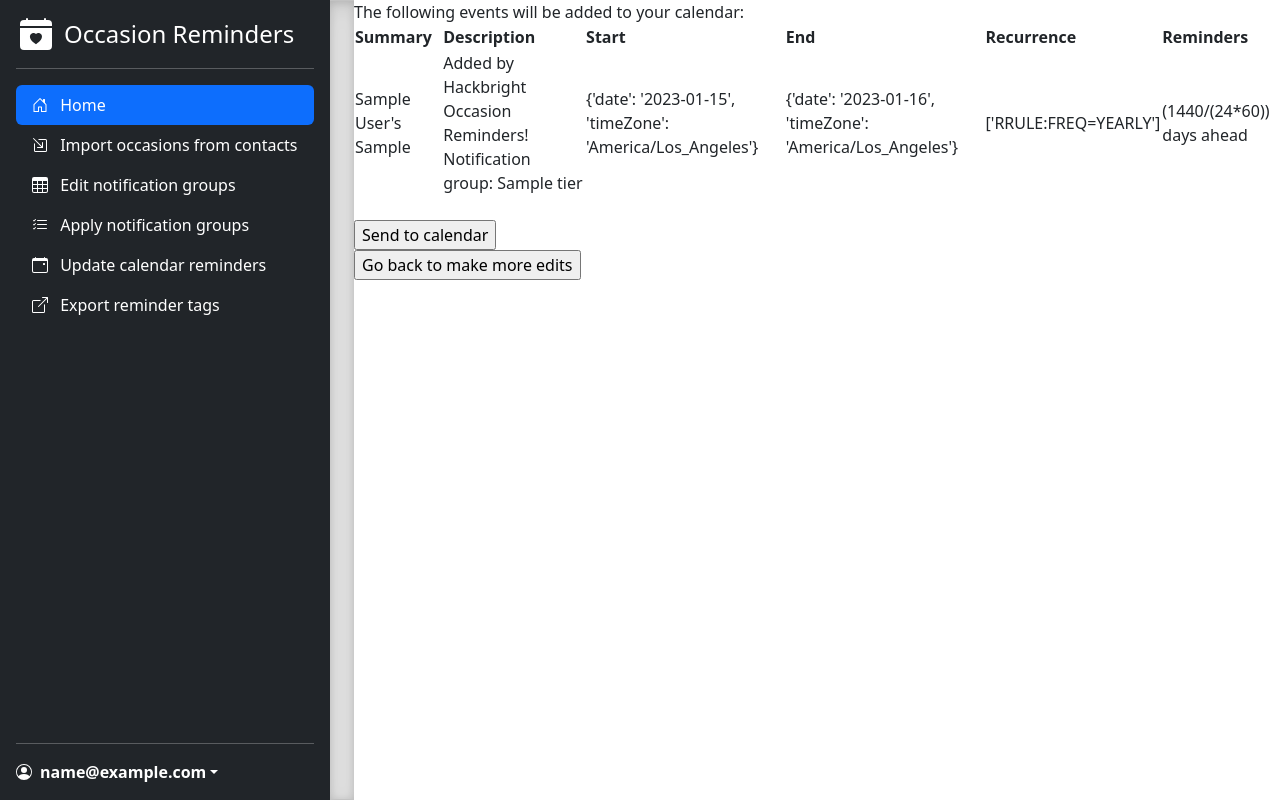
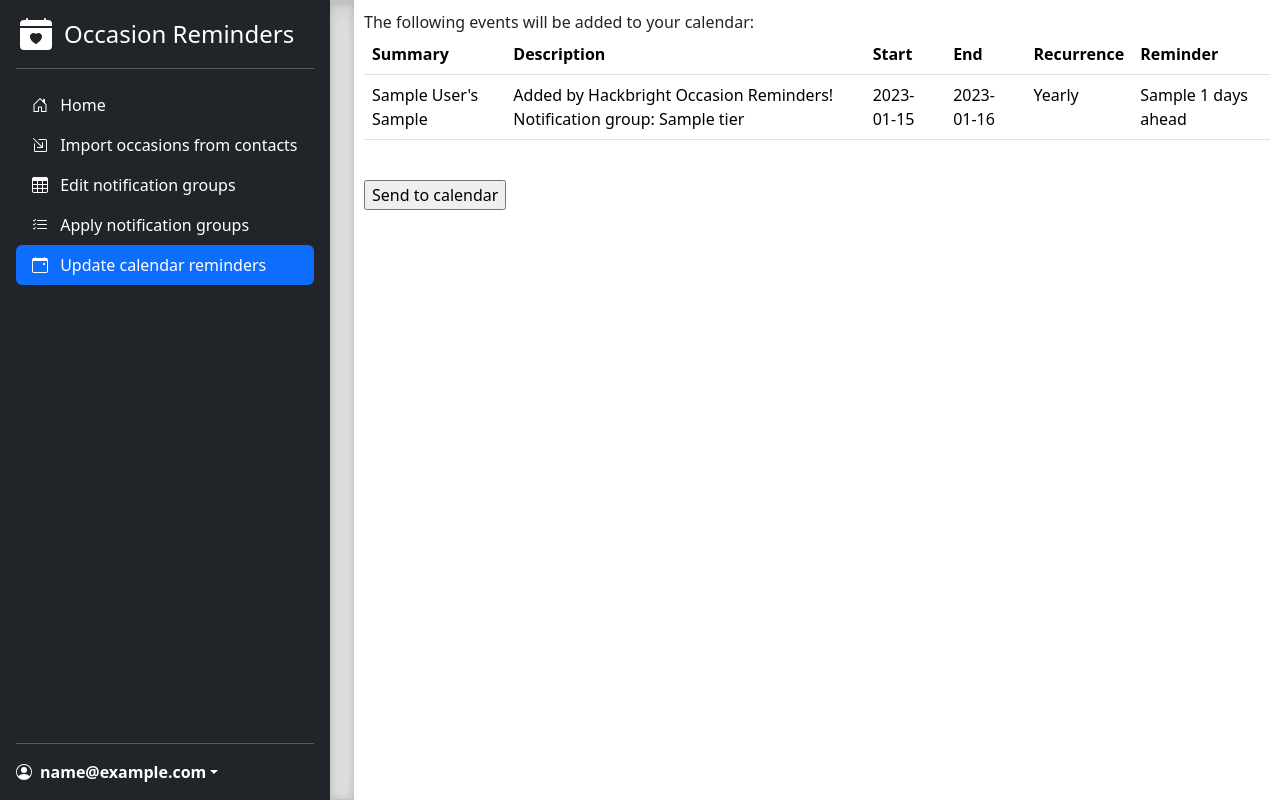
Before and after one commit to charlotte-bourg/occasion-reminders, a Flask app: page /add-preview in a window 1280 px wide. Run offline with Flask 3, Linux system fonts and the light colour scheme; the visitor is signed in with stand-in values (Sample User, id 1); tables that the repository leaves empty hold one stand-in row (values such as "Sample post"); some libraries are stand-ins or nearby versions.

Commit message:
active tab highlighting

```diff
--- a/server.py
+++ b/server.py
@@ -304,7 +304,7 @@ def add_events():
         print(event)
         added_events.append({'summary':event['summary'], 'link': event['htmlLink']})
     calendar_service.close()
-    return flask.render_template('events.html', added_events=added_events)
+    return flask.render_template('events.html', user=user, added_events=added_events)
 
 @app.route('/export-contacts')
 def export_preview():
--- /dev/null
+++ b/static/sidebars_local.css
@@ -0,0 +1,3 @@
+.left-pad{
+    padding: 10px
+}
--- a/templates/events.html
+++ b/templates/events.html
@@ -1,7 +1,6 @@
-{% extends 'base.html' %}
-{% block title %}Occasion Reminders{% endblock %}
+{% extends 'sidebar-homepage.html' %}
 
-{% block body %}
+{% block maincontent %}
 Success! Added the following events to your calendar:
 {% for event in added_events %}
 <ul>
--- a/templates/sidebar-homepage.html
+++ b/templates/sidebar-homepage.html
@@ -90,6 +90,7 @@
 
     <!-- Custom styles for this template -->
     <link href="/static/sidebars.css" rel="stylesheet">
+    <link href="/static/sidebars_local.css" rel="stylesheet">
 {% endblock %}
 {% block flaskblock %}
 {% endblock %}
@@ -190,42 +191,42 @@
     <hr>
     <ul class="nav nav-pills flex-column mb-auto">
       <li class="nav-item">
-        <a href="/home" class="nav-link active" aria-current="page">
+        <a href="/home" class="nav-link text-white" id="home">
           <svg class="bi pe-none me-2" width="16" height="16"><use xlink:href="#home"/></svg>
           Home
         </a>
       </li>
       <li>
-        <a href="/import-occasions-from-contacts" class="nav-link text-white">
+        <a href="/import-occasions-from-contacts" class="nav-link text-white" id="import">
             <svg class="bi pe-none me-2" width="16" height="16"><use xlink:href="#import"/></svg>
           Import occasions from contacts
         </a>
       </li>
       <li>
-        <a href="/edit-notification-groups" class="nav-link text-white">
+        <a href="/edit-notification-groups" class="nav-link text-white" id="groups">
           <svg class="bi pe-none me-2" width="16" height="16"><use xlink:href="#table"/></svg>
           Edit notification groups
         </a>
       </li>
       <li>
-        <a href="/apply-notification-groups" class="nav-link text-white">
+        <a href="/apply-notification-groups" class="nav-link text-white" id="apply">
           <svg class="bi pe-none me-2" width="16" height="16"><use xlink:href="#checks"/></svg>
           Apply notification groups
         </a>
       </li>
       <li>
-        <a href="/update-calendar-reminders" class="nav-link text-white">
+        <a href="/add-preview" class="nav-link text-white" id="preview">
           <svg class="bi pe-none me-2" width="16" height="16"><use xlink:href="#cal"/></svg>
           Update calendar reminders
         </a>
       </li>
     </li>
-    <li>
+    <!-- <li>
       <a href="/export-reminder-tags" class="nav-link text-white">
         <svg class="bi pe-none me-2" width="16" height="16"><use xlink:href="#export"/></svg>
         Export reminder tags
       </a>
-    </li>
+    </li> -->
     </ul>
     <hr>
     <div class="dropdown">
@@ -234,16 +235,16 @@
         <strong>{{ user.email }}</strong>
       </a>
       <ul class="dropdown-menu dropdown-menu-dark text-small shadow">
-        <li><a class="dropdown-item" href="#">Settings</a></li>
+        <!-- <li><a class="dropdown-item" href="#">Settings</a></li>
         <li><a class="dropdown-item" href="#">Your Activity</a></li>
-        <li><hr class="dropdown-divider"></li>
-        <li><a class="dropdown-item" href="#">Sign out</a></li>
+        <li><hr class="dropdown-divider"></li> -->
+        <li><a class="dropdown-item" href="/logout">Sign out</a></li>
       </ul>
     </div>
   </div>
 
   <div class="b-example-divider b-example-vr"></div>
-<div>
+<div class="left-pad">
 {% for msg in get_flashed_messages() %}
   <p class="flash-msg">
     {{ msg }}
@@ -272,5 +273,4 @@ Bulk create & manage reminders for occasions in your life with the Gsuite tools
     <!-- <script src="../assets/dist/js/bootstrap.bundle.min.js"></script> -->
 
       <script src="/static/sidebars.js"></script>
-
 {% endblock %}
--- a/templates/sidebar-import-contacts.html
+++ b/templates/sidebar-import-contacts.html
@@ -20,7 +20,7 @@
             <td>{{ occasion.contact.fname }}</td>
             <td>{{ occasion.contact.lname }}</td>
             <td>{{ occasion.occasion_type }}</td>
-            <td> {{ occasion.date.strftime('%Y-%m-%d') }}</td>
+            <td>{{ occasion.date.strftime('%Y-%m-%d') }}</td>
         </tr>
         {% endfor %}
                 </table>
--- a/templates/sidebar-preview.html
+++ b/templates/sidebar-preview.html
@@ -3,29 +3,36 @@
 
 {% block maincontent %}
 The following events will be added to your calendar:
-{% for event in events %}
-<table>
+<br>
+<table class="table">
     <tr>
       <th>Summary</th>
       <th>Description</th>
       <th>Start</th>
       <th>End</th>
       <th>Recurrence</th>
-      <th>Reminders</th>
+      <th>Reminder</th>
     </tr>
+    {% for event in events %}
     <tr>
       <td>{{ event.summary }}</td>
       <td>{{ event.description }}</td>
-      <td>{{ event.start }}</td>
-      <td>{{ event.end }}</td>
-      <td>{{ event.recurrence }}</td>
-      <td>{{ event.reminders.overrides.method }} ({{ event.reminders.overrides[0].minutes }}/(24*60)) days ahead</td>
+      <td>{{ event.start.date }}</td>
+      <td>{{ event.end.date }}</td>
+      <td>Yearly</td>
+      <td>{{ event.reminders.overrides[0].method }} {{ (event.reminders.overrides[0].minutes/(24*60)) | round(0) | int}} days ahead</td>
+    </tr>
+    {% endfor %}
 </table>
-{% endfor %}
 <br>
-<form action = '/approve-deny'>
+<form action = '/add-events'>
     <input type="submit" name="approve" value="Send to calendar"></input>
-    <br>
-    <input type="submit" name="deny" value="Go back to make more edits"></input>
 </form>
+<script>
+(() => {
+    'use strict'
+    document.querySelector("#preview").classList.add('active')
+    console.log("HEY")
+  })()
+</script>
 {% endblock %}
```
Also changed, not shown: templates/sidebar-apply-notification-groups.html (+7 -0 lines), templates/sidebar-edit-notification-groups.html (+7 -0 lines), static/sidebars.js (line endings or trailing spaces).
